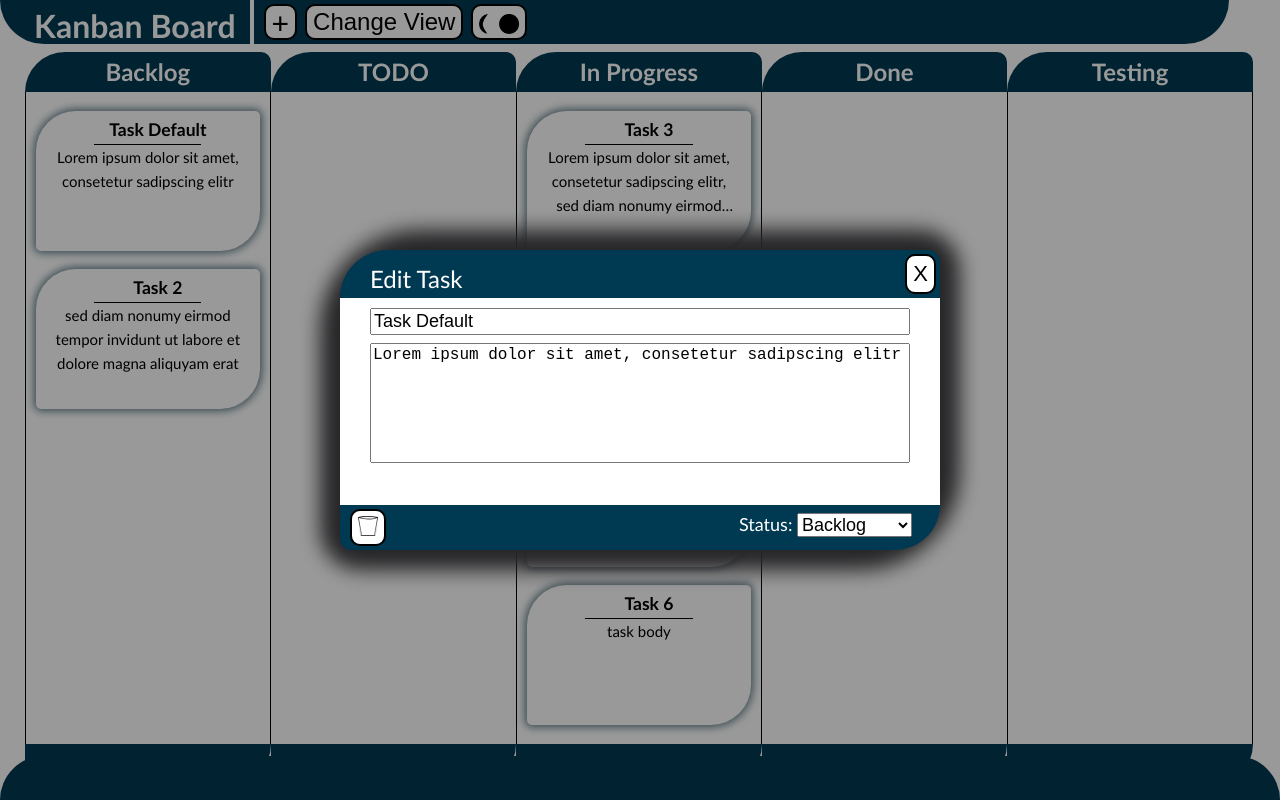
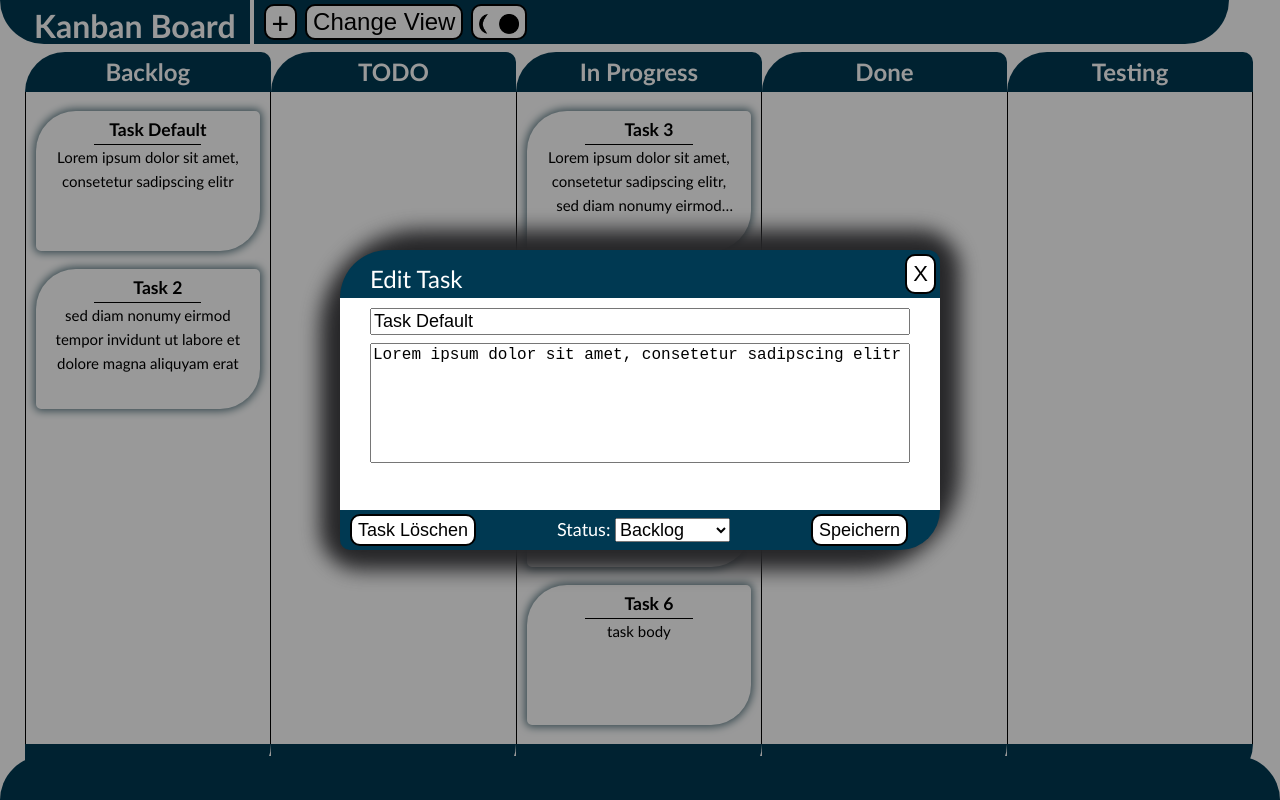
Before and after one commit to lenzloesche/kanbanboard, a Vue app: page / in a window 1280 px wide. Both pictures are taken after a click on the element 147 px from the left and 181 px from the top of the page. Built offline with nearby package versions, Linux system fonts and the light colour scheme.

Commit message:
edit task save button

```diff
--- a/src/App.vue
+++ b/src/App.vue
@@ -87,9 +87,10 @@ export default {
     },
 
     startDrag(evt, task) {
-      evt.dataTransfer.dropEffect = 'move'
-      evt.dataTransfer.effectAllowed = 'move'
-      evt.dataTransfer.setData('taskID', task.id)
+      evt.dataTransfer.dropEffect = 'move';
+      evt.dataTransfer.effectAllowed = 'move';
+      evt.dataTransfer.setData('taskID', task.id);
+      evt.dataTransfer.setData('text/plain', task.id);
     },
 
     changeTaskPosition(taskToChangeID,ColumnToChangeTo,orderToChangeTo){
--- a/src/components/taskNew.vue
+++ b/src/components/taskNew.vue
@@ -17,21 +17,21 @@ export default{
             }
         }
     },
-    watch: {
-        currentTask: {
-            immediate: true,
-            handler(newTask) {
-            this.localTask = { ...newTask }; // Shallow copy
-            }
-        }
+    mounted(){
+        this.localTask = {...this.currentTask};
     },
 
     components: {
     Button
   },
     methods:{
-        handleXClick(){
-            closeWindow= true;
+        handleSaveClick(){
+             this.close = true;
+            for (let key in this.localTask) {
+                this.currentTask[key] = this.localTask[key];
+            }
+            this.$emit('close')
+
         }
     },
     emits:{
@@ -52,7 +52,7 @@ export default{
 }
 </script>
 <template>
-    <div class="task-box" @click.self="$emit('close')">
+    <div class="task-box" @click.self="handleSaveClick">
         <div class="task-display">
             <div class="top-bar">
                 <h2 class="task-title" v-if = "newTask==-1">New Task</h2>
@@ -60,20 +60,18 @@ export default{
                 <Button @click="$emit('close')" class="task-close" :buttonSize="22">X</Button>
             </div>
             <div class="task-content">
-                <input type="text" class="task-input task-input1" v-model="currentTask.title" />
-                <textarea type="text" class="task-input task-input2"  v-model="currentTask.body" > </textarea>
+                <input type="text" class="task-input task-input1" v-model="localTask.title" />
+                <textarea type="text" class="task-input task-input2"  v-model="localTask.body" > </textarea>
             </div>
             <div class="bottom-bar">
-                <Button @click="$emit('delete')" :buttonSize="26">
-                    <img v-if="!isDark" src="./../assets/bin_black.png" height="20" alt="Papierkorb"/>
-                    <img v-else src="./../assets/bin.png" height="20" alt="Papierkorb"/>
-                </Button>
+                <Button @click="$emit('delete')" :buttonSize="18">Task Löschen</Button>
                 <div>
                     <label for="status" class="status-size">Status: </label>
-                    <select class="select-styling" v-model="currentTask.column">
+                    <select class="select-styling" v-model="localTask.column">
                         <option v-for="column in columns" :value="column">{{columnsTitle[column]}}</option>
                     </select>
                 </div>
+                <Button @click="handleSaveClick" :buttonSize="18">Speichern</Button>
             </div>
         </div>
     </div>
```
